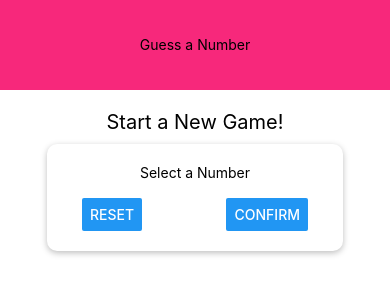
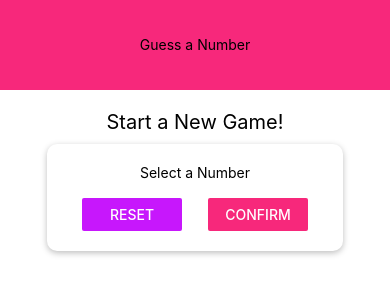
Before and after one commit to kangchih/number-guessing, a React Native app: screen / in a window 390 px wide. Shown: the top 300 px of the page. Built offline with nearby package versions, Linux system fonts and the light colour scheme.

Commit message:
Add colors' constants.

```diff
--- a/components/Header.js
+++ b/components/Header.js
@@ -1,5 +1,6 @@
 import React from 'react';
 import { View, Text, StyleSheet } from 'react-native';
+import Colors from '../constants/colors';
 
 //functional components
 const Header = props => {
@@ -15,7 +16,7 @@
         width: '100%',
         height: 90,
         paddingTop: 36,
-        backgroundColor: '#f7287b',
+        backgroundColor: Colors.primary,
         alignItems: 'center'
     },
     headerTitle: {
--- /dev/null
+++ b/constants/colors.js
@@ -0,0 +1,4 @@
+export default {
+    primary: '#f7287b',
+    accent: '#c717fc'
+};
--- a/screens/StartGameScreen.js
+++ b/screens/StartGameScreen.js
@@ -1,8 +1,7 @@
 import React from 'react';
 import { View, Text, StyleSheet, TextInput, Button } from 'react-native';
 import Card from '../components/Card';
-
-
+import Colors from '../constants/colors';
 
 const StartGameScreen = props => {
     return (
@@ -12,8 +11,12 @@
                 <Text>Select a Number</Text>
                 <TextInput />
                 <View style={styles.buttonContainer}>
-                    <Button title="Reset" onPress={() => {}} />
-                    <Button title="Confirm" onPress={() => {}} />
+                    <View style={styles.button}>
+                        <Button title="Reset" onPress={() => { }} color={Colors.accent} />
+                    </View>
+                    <View style={styles.button}>
+                        <Button title="Confirm" onPress={() => { }} color={Colors.primary}/>
+                    </View>
                 </View>
             </Card>
         </View>
@@ -41,6 +44,9 @@
         justifyContent: 'space-between',
         paddingHorizontal: 15,
     },
+    button: {
+        width: 100,
+    }
 });
 
 export default StartGameScreen;
```
